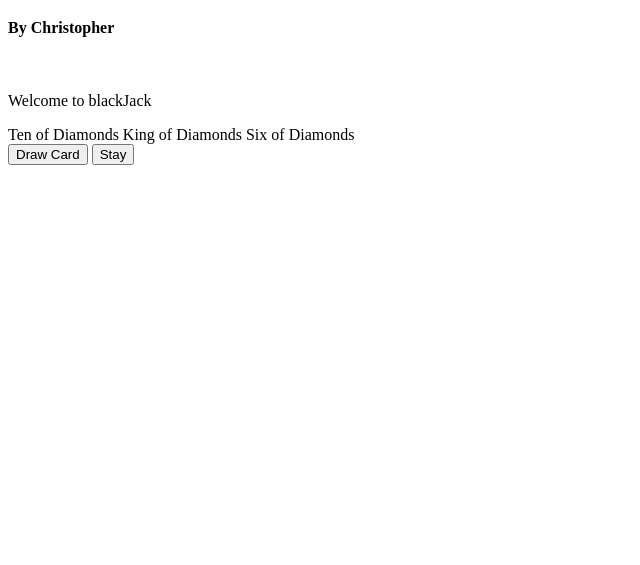
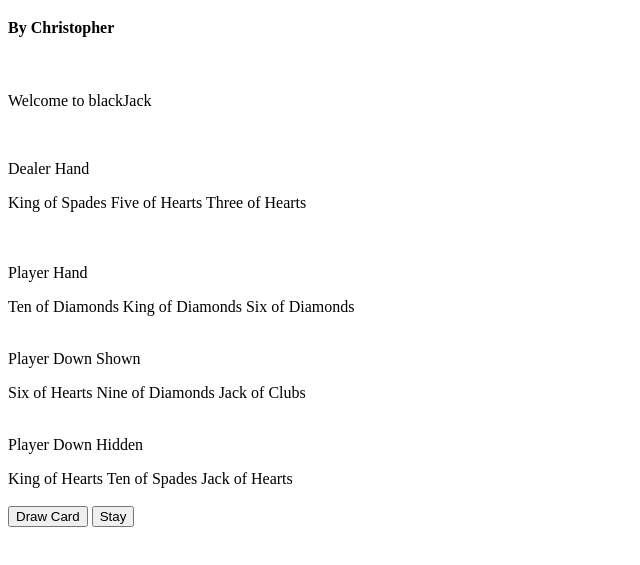
Before and after one commit to jamesdtwoods/threes, a plain HTML site: page index.html in a window 1280 px wide. Both pictures are taken after a click on the button "New game". Shown: the part 61-626 px from the top of the page, without its empty margins (0-640 px from the left). Drawn offline with Linux system fonts and the light colour scheme.

Commit message:
hidden cards array disappearing

```diff
--- a/3s.js
+++ b/3s.js
@@ -36,7 +36,11 @@ let gamesStarted = false;
 let gameOver = false;
 let playerWon = false;
 let dealerCards = [];
+let dealerDownHiddenCards = [];
+let dealerDownShownCards = [];
 let playerCards = [];
+let playerDownHiddenCards = [];
+let playerDownShownCards = [];
 let dealerScore = 0;
 let playerScore = 0;
 let deck = [];
@@ -64,14 +68,19 @@ newGameButton.addEventListener("click", function () {
   newGameButton.style.display = "none";
   hitButton.style.display = "inline";
   stayButton.style.display = "inline";
-  showStatus(playerCards);
+  console.log('player hand in new game', playerCards);
+  console.log('player down hidden hand in new game', playerDownHiddenCards);
+  console.log('player down shown hand in new game', playerDownShownCards);
+  showStatus(playerCards, dealerCards, playerDownShownCards, playerDownHiddenCards);
 });
 
 hitButton.addEventListener("click", function () {
-  playerCards.push(getNextCard());
-  console.log('player hand', playerCards);
+  playerCards.push(getNextCard('playerHand'));
+  console.log('player hand in hit button', playerCards);
+  console.log('player down hidden hand in hit button', playerDownHiddenCards);
+  console.log('player down shown hand in hit button', playerDownShownCards);
   checkForEndOfGame();
-  showStatus(playerCards);
+  showStatus(playerCards, dealerCards, playerDownShownCards, playerDownHiddenCards);
 });
 
 stayButton.addEventListener("click", function () {
@@ -94,12 +103,11 @@ function createDeck() {
   return deck;
 }
 
-
-function showStatus(playerCards) {
-  if (!gamesStarted) {
-    textArea.innerText = "Welcome to BlackJack";
-    return;
-  }
+function showStatus(playerCards, dealerCards, playerDownShownCards, playerDownHiddenCards) {
+  // if (!gamesStarted) {
+  //   textArea.innerText = "Welcome to BlackJack";
+  //   return;
+  // }
 
   //   let dealerCardString = '';
   //   for (let i = 0; i < dealerHandCards.length; i++) {
@@ -111,10 +119,34 @@ function showStatus(playerCards) {
   for (let i = 0; i < playerCards.length; i++) {
     playerCardString += getCardString(playerCards[i]) + "\n";
   }
+  updateScores();
+  document.getElementById('player-hand').innerHTML += playerCardString;
 
+  console.log('playerDownShownCards in status', playerDownShownCards);
+  document.getElementById('player-down-shown').innerHTML = ''
+  let playerDownShownString = '';
+  for (let i = 0; i < playerDownShownCards.length; i++) {
+    playerDownShownString += getCardString(playerDownShownCards[i]) + "\n";
+  }
   updateScores();
+  document.getElementById('player-down-shown').innerHTML += playerDownShownString;
 
-  document.getElementById('player-hand').innerHTML += playerCardString;
+  console.log('playerDownHiddenCards in status', playerDownHiddenCards);
+  document.getElementById('player-down-hidden').innerHTML = ''
+  let playerDownHiddenString = '';
+  for (let i = 0; i < playerDownHiddenCards.length; i++) {
+    playerDownHiddenString += getCardString(playerDownHiddenCards[i]) + "\n";
+  }
+  updateScores();
+  document.getElementById('player-down-hidden').innerHTML += playerDownHiddenString;
+
+  document.getElementById('dealer-hand').innerHTML = ''
+  let dealerCardString = '';
+  for (let i = 0; i < dealerCards.length; i++) {
+    dealerCardString += getCardString(dealerCards[i]) + "\n";
+  }
+  updateScores();
+  document.getElementById('dealer-hand').innerHTML += dealerCardString;
 
   if (gameOver) {
     if (playerWon) {
@@ -138,6 +170,7 @@ function shuffleDeck(deck) {
 }
 
 function getCardString(card) {
+  console.log('card string', card);
   return card.value + " of " + card.suit;
 }
 
@@ -146,7 +179,6 @@ function getNextCard(pile) {
   nextCard.pile = pile
   return nextCard
 }
-//thing
 
 function getCardNumericValue(card) {
   switch (card.value) {
--- a/index.html
+++ b/index.html
@@ -1,5 +1,6 @@
 <!DOCTYPE html>
 <html>
+
 <head>
   <title>Balck Jack Game</title>
 
@@ -13,11 +14,27 @@
 
   <p id="text-area">Welcome to blackJack</p>
   <!-- <div id="app"></div> -->
-
+  <br />
+  <p>Dealer Hand</p>
+  <div id="dealer-hand">
+    <!-- card hand goes here -->
+  </div>
+  <br /><br />
+  <p>Player Hand</p>
   <div id="player-hand">
     <!-- card hand goes here -->
   </div>
-
+  <br />
+  <p>Player Down Shown</p>
+  <div id="player-down-shown">
+    <!-- card hand goes here -->
+  </div>
+  <br />
+  <p>Player Down Hidden</p>
+  <div id="player-down-hidden">
+    <!-- card hand goes here -->
+  </div>
+  <br />
   <button id="new-game-button">New game</button>
   <button id="draw-button">Draw Card</button>
   <button id="stay-button">Stay</button>
@@ -25,4 +42,5 @@
 
   <script src="3s.js"></script>
 </body>
+
 </html>
```
Lines whose indentation alone changed are shown as unchanged.
